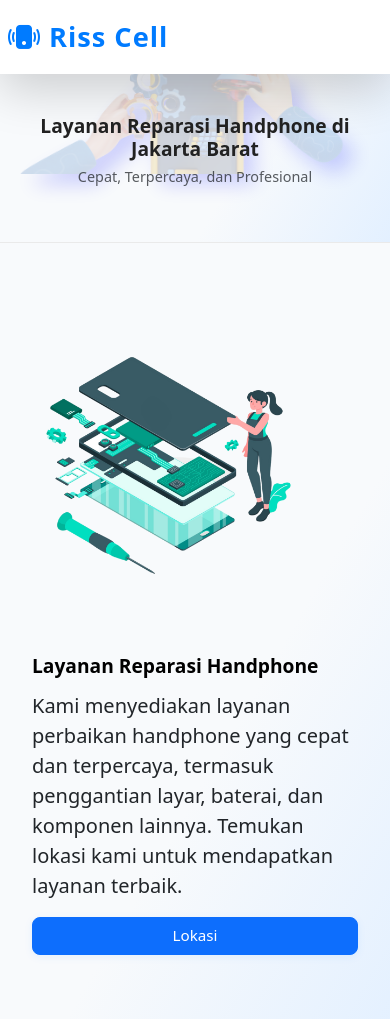
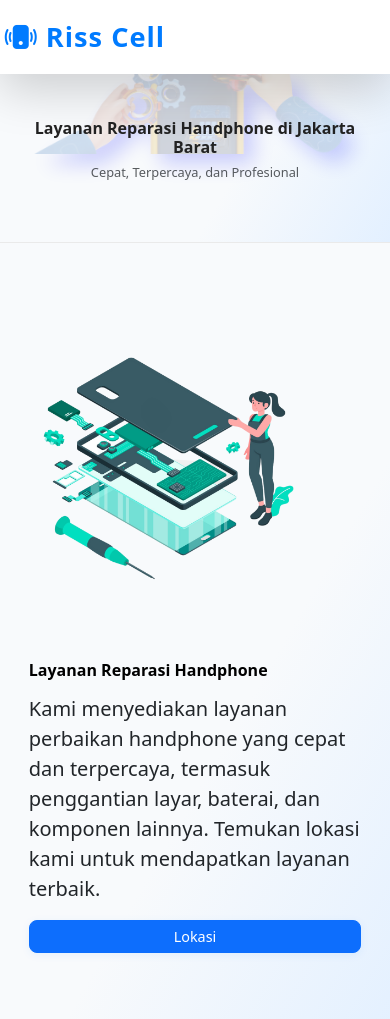
Before and after one commit to DimasVSuper/Web-Programming-1-Team-Project, a PHP site: page / in a window 390 px wide. Shown: the top 1019 px of the page. Run offline with PHP 8.4, Linux system fonts and the light colour scheme.

Commit message:
PErbaikan pad Beranda

```diff
--- a/view/home.view.php
+++ b/view/home.view.php
@@ -280,19 +288,24 @@
       text-shadow: none;
       font-size: 2.2rem;
     }
+    @media (max-width: 1199.98px) {
+      .full-section h1 { font-size: 2rem; }
+      .full-section h3 { font-size: 1.2rem; }
+    }
     @media (max-width: 991.98px) {
       .full-section {
         padding: 1.5rem 0;
         min-height: 40vh;
       }
       .hero-image {
-        max-height: 280px;
+        max-height: 220px;
+        min-height: 120px;
       }
-      .full-section h1 {
-        font-size: 1.7rem;
-      }
-      .full-section h3 {
-        font-size: 1.1rem;
+      .full-section h1 { font-size: 1.5rem; }
+      .full-section h3 { font-size: 1.1rem; }
+      .container, .col-xxl-8, .col-lg-6, .col-md-6 {
+        padding-left: 1rem !important;
+        padding-right: 1rem !important;
       }
     }
     @media (max-width: 767.98px) {
@@ -301,47 +314,14 @@
         min-height: 30vh;
       }
       .hero-image {
-        max-height: 180px;
-      }
-      .full-section h1 {
-        font-size: 1.2rem;
-      }
-      .full-section h3 {
-        font-size: 1rem;
-      }
-      .col-md-6.p-lg-5.mx-auto.my-5 {
-        padding: 1rem !important;
-        margin: 0.5rem auto !important;
-      }
-    }
-    @media (max-width: 575.98px) {
-      .full-section {
-        padding: 0.5rem 0;
-        min-height: 20vh;
-      }
-      .hero-image {
-        max-height: 100px;
+        max-height: 120px;
         min-height: 80px;
       }
-      .full-section h1 {
-        font-size: 1rem;
-      }
-      .full-section h3 {
-        font-size: 0.9rem;
-      }
-      .carousel-inner {
-        height: 180px !important;
-      }
-      .carousel-caption {
-        font-size: 0.85rem;
-        padding: 0.2rem 0.5rem;
-      }
-      .display-3, .display-5 {
-        font-size: 1.2rem !important;
-      }
-      .btn-lg, .btn-primary, .btn-outline-primary {
-        font-size: 0.95rem !important;
-        padding: 0.4rem 1rem !important;
+      .full-section h1 { font-size: 1.1rem; }
+      .full-section h3 { font-size: 0.95rem; }
+      .col-md-6.p-lg-5.mx-auto.my-5 {
+        padding: 0.5rem !important;
+        margin: 0.5rem auto !important;
       }
       .container, .col-xxl-8, .col-lg-6, .col-md-6 {
         padding-left: 0.5rem !important;
@@ -354,59 +334,80 @@
       .card-neve {
         padding: 1rem 0.5rem;
       }
-      .responsive-map {
-        padding-bottom: 90%;
+    }
+    @media (max-width: 575.98px) {
+      .full-section {
+        padding: 0.5rem 0;
+        min-height: 20vh;
       }
-      .carousel-control-prev, .carousel-control-next {
-        width: 2rem;
-        height: 2rem;
-        top: 40%;
+      .hero-image {
+        max-height: 80px;
+        min-height: 50px;
       }
-      .carousel-control-prev-icon, .carousel-control-next-icon {
-        width: 1.5rem;
-        height: 1.5rem;
+      .full-section h1 { font-size: 0.95rem; }
+      .full-section h3 { font-size: 0.8rem; }
+      .container, .col-xxl-8, .col-lg-6, .col-md-6 {
+        padding-left: 0.3rem !important;
+        padding-right: 0.3rem !important;
+      }
+      .card-neve {
+        padding: 0.7rem 0.3rem;
+      }
+      .responsive-map { padding-bottom: 90%; }
+      .display-3, .display-5 { font-size: 1rem !important; }
+      .btn-lg, .btn-primary, .btn-outline-primary {
+        font-size: 0.9rem !important;
+        padding: 0.3rem 0.7rem !important;
       }
     }
-    /* Carousel image always fit */
-    .carousel-inner img {
-      object-fit: cover;
+    .card-neve {
+      border: none;
+      border-radius: 1rem;
+      box-shadow: 0 2px 16px rgba(0,0,0,0.06);
+      padding: 2rem 1.5rem;
+      margin-bottom: 2rem;
+      background: #fff;
+      text-align: center;
+      transition: box-shadow 0.2s;
+    }
+    .card-neve:hover {
+      box-shadow: 0 4px 24px rgba(0,123,255,0.10)
+    }
+    .icon-square {
+      width: 3rem;
+      height: 3rem;
+      display: flex;
+      align-items: center;
+      justify-content: center;
+      border-radius: 0.5rem;
+      background-color: #f8f9fa;
+      color: #007bff;
+      box-shadow: 0 0 24px rgba(0, 17, 255, 0.08);
+      font-size: 2rem;
+      margin-bottom: 1rem;
+    }
+    .responsive-map {
+      position: relative;
+      width: 100%;
+      padding-bottom: 56.25%; /* 16:9 */
+      height: 0;
+      overflow: hidden;
+    }
+    .responsive-map iframe {
+      position: absolute;
+      top: 0; left: 0;
       width: 100%;
       height: 100%;
-      min-height: 120px;
-      max-height: 350px;
+      border: 0;
+      border-radius: 0.5rem;
     }
-    @media (max-width: 991.98px) {
-      .carousel-inner {
-        height: 220px !important;
-      }
-      .carousel-inner img {
-        max-height: 220px;
-      }
+    @media (max-width: 576px) {
+      .responsive-map { padding-bottom: 75%; }
     }
-    @media (max-width: 575.98px) {
-      .carousel-inner {
-        height: 120px !important;
-      }
-      .carousel-inner img {
-        max-height: 120px;
-      }
+    footer .container {
+      padding-left: 1rem;
+      padding-right: 1rem;
     }
-    /* Navbar collapse full width on mobile */
-    @media (max-width: 991.98px) {
-      .navbar-collapse {
-        background: #fff;
-        padding: 1rem 0.5rem;
-        border-radius: 0.5rem;
-        box-shadow: 0 2px 8px rgba(0,0,0,0.04);
-      }
-      .navbar-nav .nav-link {
-        margin-right: 0;
-        margin-bottom: 0.5rem;
-        padding: 0.5rem 1rem;
-        text-align: left;
-      }
-    }
-    /* Footer responsive */
     @media (max-width: 767.98px) {
       footer .container {
         padding-left: 0.5rem;
@@ -613,21 +632,5 @@ echo "<!-- Request URI: " . htmlspecialchars($_SERVER['REQUEST_URI']) . " -->";
 
 <!-- Bootstrap JS Bundle -->
 <script src="https://cdn.jsdelivr.net/npm/bootstrap@5.3.0/dist/js/bootstrap.bundle.min.js"></script>
-<script>
-document.addEventListener('DOMContentLoaded', function() {
-  var header = document.getElementById('mainHeader');
-  var scrollTimeout = null;
-
-  function setGlassHeader() {
-    header.classList.add('glass-header');
-    if (scrollTimeout) clearTimeout(scrollTimeout);
-    scrollTimeout = setTimeout(function() {
-      header.classList.remove('glass-header');
-    }, 700); // 700ms setelah scroll berhenti, header kembali normal
-  }
-
-  window.addEventListener('scroll', setGlassHeader);
-});
-</script>
 </body>
 </html>
```
Also changed, not shown: other parts of view/home.view.php (+29 -3 lines).
